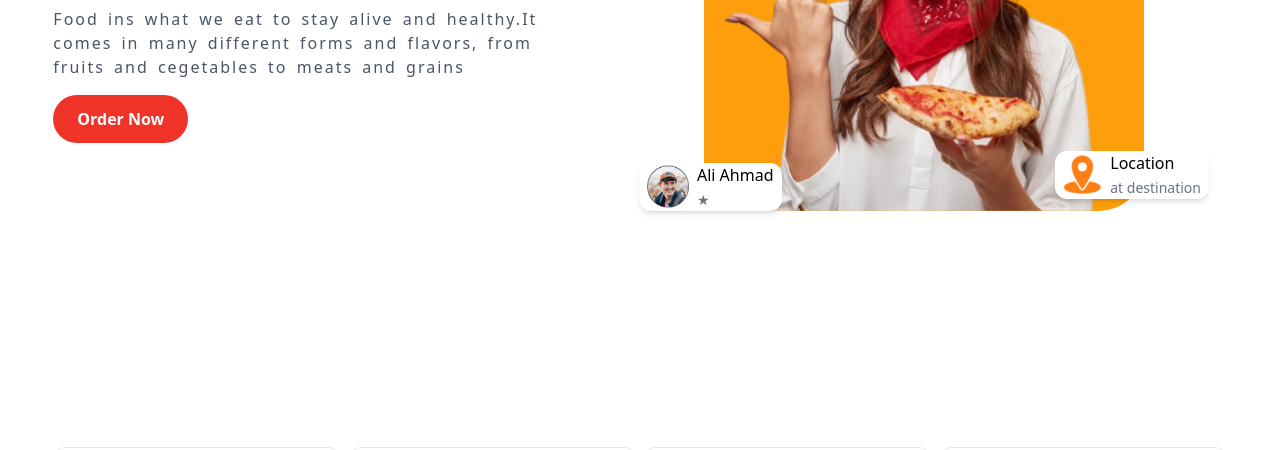
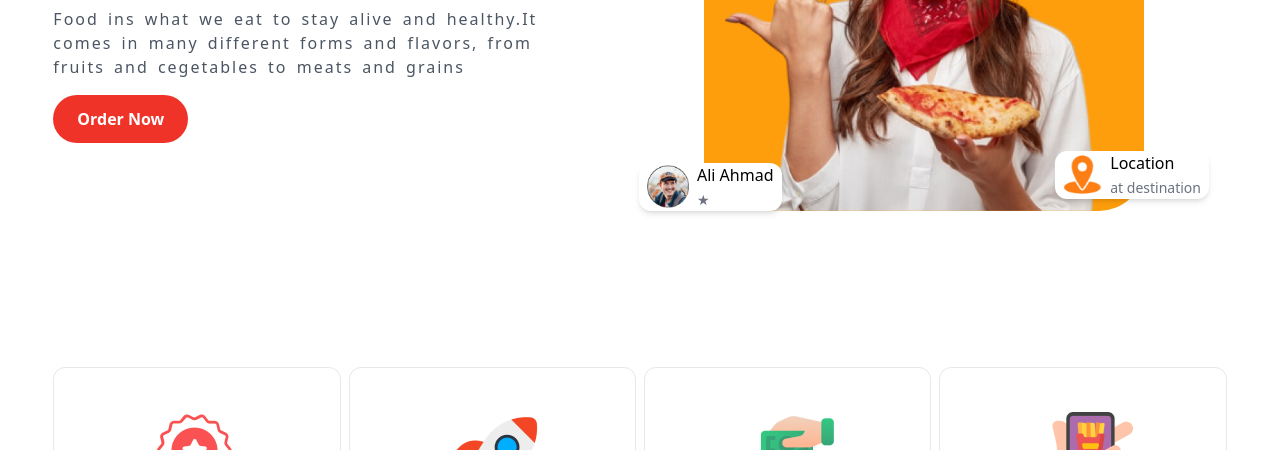
Before and after one commit to Mariusbia1/restaurant_website, a website: page src/index.html in a window 1280 px wide. Shown: the part 350-800 px from the top of the page. Drawn offline with Linux system fonts and the light colour scheme.

Commit message:
restaurant website

```diff
--- a/src/index.html
+++ b/src/index.html
@@ -27,7 +27,7 @@
             <span></span>
          </div>
     </nav>
-    <section class="first grid grid-cols-1 md:grid-cols-2  mt-10 mb-9 h-[80vh]">
+    <section class="first grid grid-cols-1 md:grid-cols-2  mt-10 mb-9 h-[70vh]">
         <div class="title mt-10 ">
             <h1 class=" mb-5 text-2xl  lg:text-6xl font-bold space-y-4 ">Desire <span class="text-white inline-block rounded-full bg-tertiary p-2  md:py-5 md:px-9 rotate-[-20deg]">Food</span><br> <div>
                 for Your Taste
```
Also changed, not shown: src/output.css.
